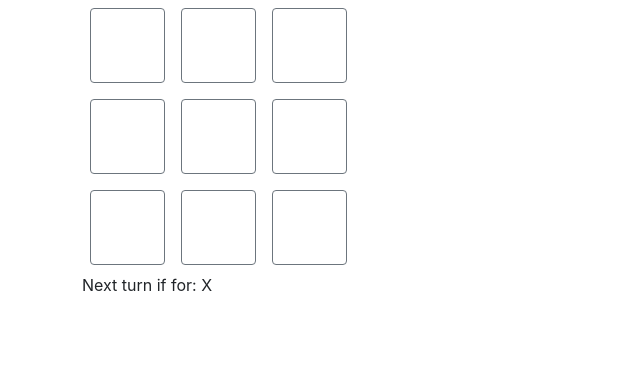
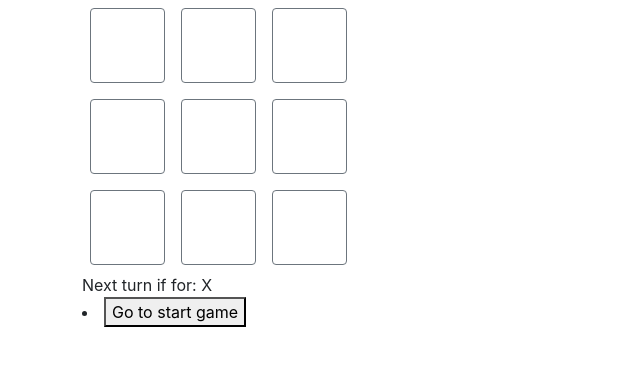
Before and after one commit to pradeep2165/tic-tak-toe, a React (Create React App) app: page / in a window 1280 px wide. Shown: the top 366 px of the page, without its empty margins (0-640 px from the left). Built offline with nearby package versions, Linux system fonts and the light colour scheme.

Commit message:
time travel history is added

```diff
--- a/src/App.js
+++ b/src/App.js
@@ -39,38 +39,66 @@ export default class App extends Component {
   constructor(props) {
     super(props);
     this.state = {
-      squares: Array(9).fill(null),
+      history: [
+        {
+          squares: Array(9).fill(null),
+        },
+      ],
+      stepNumber: 0,
       xIsNext: true,
     };
   }
 
   handleClick(i) {
+    const history = this.state.history.slice(0, this.state.stepNumber + 1);
+    const current = history[history.length - 1];
     //clone of current array
-    const squares = this.state.squares.slice();
+    const squares = current.squares.slice();
     //data extry now allowed after winnder and user cant mondify its entry
     if (calculateWinner(squares) || squares[i]) {
       return;
     }
     squares[i] = this.state.xIsNext ? "X" : "O";
     //updated new array with current array
-    this.setState({ squares: squares, xIsNext: !this.state.xIsNext });
+    this.setState({
+      history: history.concat([
+        {
+          squares: squares,
+        },
+      ]),
+      stepNumber: history.length,
+      xIsNext: !this.state.xIsNext,
+    });
   }
 
   render() {
+    const history = this.state.history;
+    const current = history[this.state.stepNumber];
+    const squares = current.squares;
+    const moves = history.map((step, move) => {
+      const desc = move ? "Go to step #" + move : "Go to start game";
+      return (
+        <li key={move}>
+          <button>{desc}</button>
+        </li>
+      );
+    });
     let status;
-    const winner = calculateWinner(this.state.squares);
+    const winner = calculateWinner(squares);
     if (winner) {
       status = "Winner: " + winner;
     } else {
       status = "Next turn if for: " + (this.state.xIsNext ? "X" : "O");
     }
+
     return (
       <div className="container">
         <div>
-          <Board squares={this.state.squares} onClick={(i) => this.handleClick(i)} />
+          <Board squares={squares} onClick={(i) => this.handleClick(i)} />
         </div>
         <div>
           <div>{status}</div>
+          <div>{moves}</div>
         </div>
       </div>
     );
```
